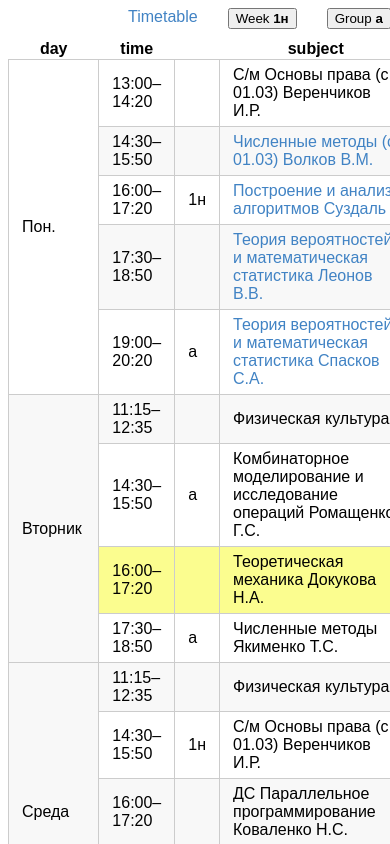
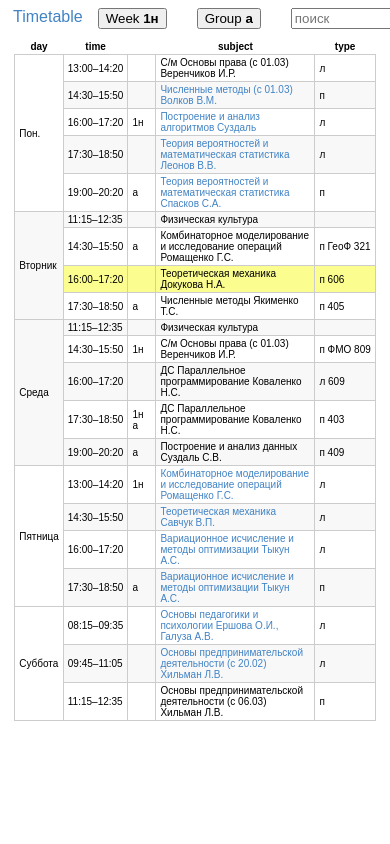
Before and after one commit to bartergit/barter_time_table, a Vue app: page / in a window 390 px wide. Shown: the top 844 px of the page. Built offline with nearby package versions, Linux system fonts and the light colour scheme.

Commit message:
big viper

```diff
--- a/src/components/HelloWorld.vue
+++ b/src/components/HelloWorld.vue
@@ -1,6 +1,6 @@
 <template>
 <div id="table">
-  <div style="display: flex; width: 700px; margin: auto; margin-bottom: 10px">
+  <div id="up" style="display: flex; width: 700px; margin: auto; margin-bottom: 10px">
     <a id="timetable" target="_blank" href="https://mmf.bsu.by/ru/raspisanie-zanyatij/dnevnoe-otdelenie/3-kurs/2-gruppa/">Timetable</a>
     <button v-on:click="week = oposite(week)">Week <b>{{week}}</b></button> <button v-on:click="group = oposite(group)">Group <b>{{group}}</b></button>
     <input v-model.trim="search" placeholder="поиск">
@@ -22,7 +22,7 @@
             <td v-bind:class="{ active: is_searched(time) }" v-if="is_seen_time(objs, obj)" :rowspan="calc(objs)">
               {{time}}</td>
             <td v-bind:class="{ active: is_searched(obj.week + obj.group) }">{{obj.week}} {{obj.group}}</td>
-            <td v-bind:class="{ active: is_searched(obj.subject) }">
+            <td v-bind:class="{ active: is_searched(obj.subject), subject: true }">
                             <template v-if="obj.link!=''"><a :href="obj.link">{{obj.subject}}</a></template>
                             <template v-if="obj.link==''">{{obj.subject}}</template>
                         </td>
@@ -435,12 +435,12 @@ table {
       border: 1px solid #cccccc;
       text-align: left;
       margin: 0;
-      padding: 6px 13px; }
+      }
     table tr td {
       border: 1px solid #cccccc;
       text-align: left;
       margin: 0;
-      padding: 6px 13px; }
+      }
     table tr th :first-child, table tr td :first-child {
       margin-top: 0; }
     table tr th :last-child, table tr td :last-child {
@@ -560,8 +560,8 @@ button{
   margin-right: 30px;
 }
 #timetable{
-  margin-left: 120px;
-  margin-right: 30px;
+  margin-left: 5px;
+  margin-right: 15px;
 }
 li{
   margin: 0px;
@@ -572,4 +572,17 @@ a {
 *{
   font-family: sans-serif;
 }
+td{
+  padding: 6px 13px;
+}
+@media only screen and (max-width: 600px) {
+  td, th{
+    padding: 2px 4px;
+    font-size: 10px;
+  }
+  .subject{
+  width: 150px;
+  }
+}
+
 </style>
```
